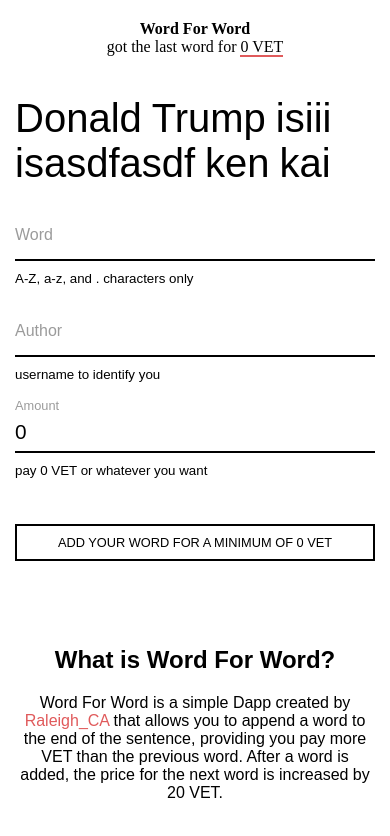
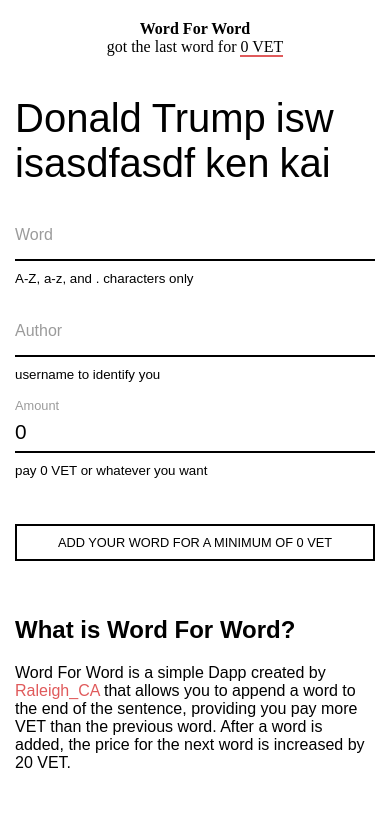
Before and after one commit to KennethAshley/WordForWord, a React (Create React App) app: page / in a window 390 px wide. Shown: the top 836 px of the page. Built offline with nearby package versions, Linux system fonts and the light colour scheme; what webfontloader would draw is missing.

Commit message:
make more responsive

```diff
--- a/src/App.js
+++ b/src/App.js
@@ -243,7 +243,7 @@
             </div>
           </Tooltip>
           <Word>
-            isiii
+            isw
           </Word>
         </WordWrapper>
 
--- a/src/App.styled.js
+++ b/src/App.styled.js
@@ -33,7 +33,7 @@
   @media all and (max-width: 736px) {
     margin: 20px 0;
     padding: 0 15px;
-    padding-right: 5px;
+    padding-right: 0;
   }
 `;
 
@@ -170,8 +170,7 @@
   margin: 100px 0;
 
   @media all and (max-width: 736px) {
-    margin: 50px 0;
-    text-align: center;
+    margin: 20px 0;
     padding: 15px;
   }
 `;
```
